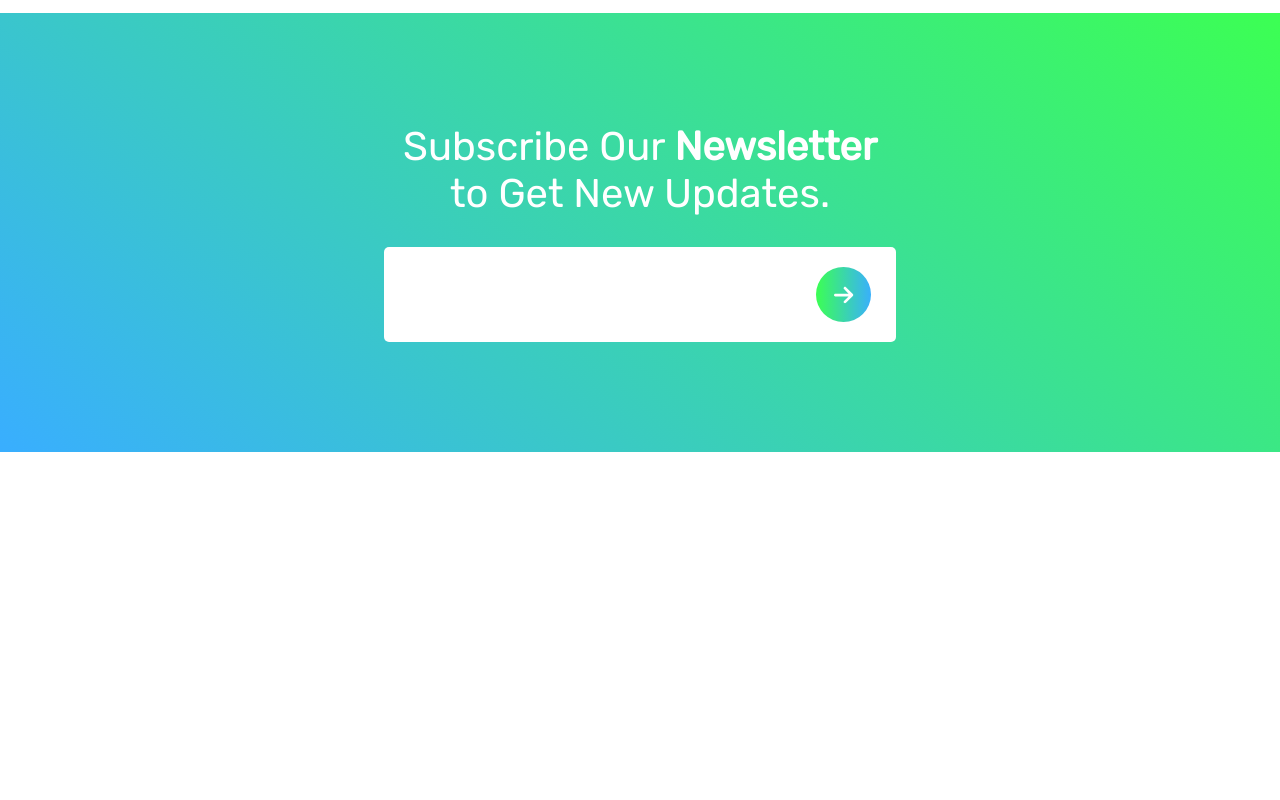
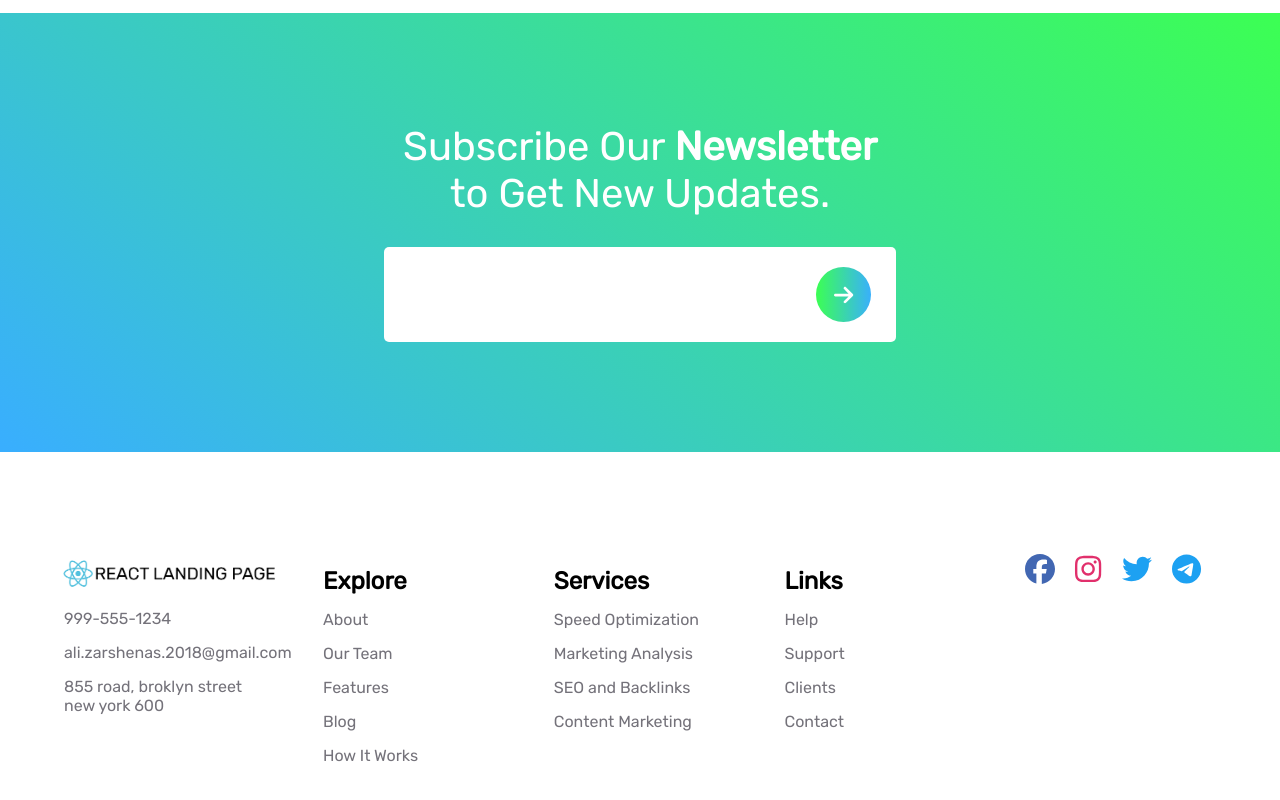
Before and after one commit to Zarshenas/React-landing-page, a React (Create React App) app: page / in a window 1280 px wide. Shown: the part 9281-10081 px from the top of the page. Before the commit the page ends 9833 px from the top, so only its background shows below. Built offline with nearby package versions, Linux system fonts and the light colour scheme.

Commit message:
footer added

```diff
--- a/package.json
+++ b/package.json
@@ -4,6 +4,8 @@
   "private": true,
   "dependencies": {
     "@fortawesome/fontawesome-svg-core": "^6.2.0",
+    "@fortawesome/free-brands-svg-icons": "^6.2.0",
+    "@fortawesome/free-regular-svg-icons": "^6.2.0",
     "@fortawesome/free-solid-svg-icons": "^6.2.0",
     "@fortawesome/react-fontawesome": "^0.2.0",
     "@testing-library/jest-dom": "^5.16.5",
--- a/public/index.html
+++ b/public/index.html
@@ -16,6 +16,6 @@
     <noscript>You need to enable JavaScript to run this app.</noscript>
     <nav id="navbar"></nav>
     <main id="root"></main>
-
+    <footer id="footer"></footer>
   </body>
 </html>
--- a/src/App.js
+++ b/src/App.js
@@ -13,6 +13,7 @@ import CompletedProjects from './Components/CompletedProjects';
 import AppInterfaces from './Components/AppInterfaces';
 import FAQ from './Components/Faq';
 import Subscribe from './Components/Subscribe';
+import Footer from './Components/Footer';
 
 class App extends Component {
   render() {
@@ -33,6 +34,7 @@ class App extends Component {
         <AppInterfaces />
         <FAQ />
         <Subscribe />
+        <Footer />
       </>
     );
   }
--- a/src/Components/Faq.js
+++ b/src/Components/Faq.js
@@ -27,7 +27,7 @@ class FAQ extends Component {
         return (
             <section className={`${styles.faqSection} container`}>
                 <h1>Want to <span>Ask Something</span> <br/> From Us?</h1>
-                <Accordion Pre-expanded>
+                <Accordion>
                     {this.state.FAQ.map((item) => (
                         <AccordionItem key={item.id}>
                             <AccordionItemHeading>
--- /dev/null
+++ b/src/Components/Footer.js
@@ -0,0 +1,50 @@
+import React, { Component } from 'react';
+import  ReactDOM  from 'react-dom';
+import styles from './Footer.module.css';
+import {FontAwesomeIcon} from "@fortawesome/react-fontawesome";
+import {faFacebook ,faInstagram , faTwitter , faTelegram} from "@fortawesome/free-brands-svg-icons";
+import logo from '../Images/Logo.png';
+class Footer extends Component {
+    render() {
+        return ReactDOM.createPortal(
+            <section className={`${styles.footerCon} container`}>
+                <ul className={styles.listCon}>
+                    <li><img src={logo} alt='logo'/></li>
+                    <li><a href="tel:999-555-1234">999-555-1234</a></li>
+                    <li><a href="mailto:ali.zarshenas.2018@gmail.com">ali.zarshenas.2018@gmail.com</a></li>
+                    <li><p>855 road, broklyn street <br/> new york 600</p></li>
+                </ul>
+                <ul className={styles.listCon}>
+                    <li><h1>Explore</h1></li>
+                    <li><a href="# ">About</a></li>
+                    <li><a href="# ">Our Team</a></li>
+                    <li><a href="# ">Features</a></li>
+                    <li><a href="# ">Blog</a></li>
+                    <li><a href="# ">How It Works</a></li>
+                </ul>
+                <ul className={styles.listCon}>
+                    <li><h1>Services</h1></li>
+                    <li><a href="# ">Speed Optimization</a></li>
+                    <li><a href="# ">Marketing Analysis</a></li>
+                    <li><a href="# ">SEO and Backlinks</a></li>
+                    <li><a href="# ">Content Marketing</a></li>
+                </ul>
+                <ul className={styles.listCon}>
+                    <li><h1>Links</h1></li>
+                    <li><a href="# ">Help</a></li>
+                    <li><a href="# ">Support</a></li>
+                    <li><a href="# ">Clients</a></li>
+                    <li><a href="# ">Contact</a></li>
+                </ul>
+                <div className={styles.socialCon}>
+                    <a href="# " style={{color:"#4267B2"}}><FontAwesomeIcon icon={faFacebook}></FontAwesomeIcon></a>
+                    <a href="# " style={{color:"#E1306C"}}><FontAwesomeIcon icon={faInstagram}></FontAwesomeIcon></a>
+                    <a href="# " style={{color:"#1DA1F2"}}><FontAwesomeIcon icon={faTwitter}></FontAwesomeIcon></a>
+                    <a href="# " style={{color:"#1DA1F2"}}  ><FontAwesomeIcon icon={faTelegram}></FontAwesomeIcon></a>
+                </div>
+            </section>
+        ,document.getElementById("footer"));
+    }
+}
+
+export default Footer;
--- /dev/null
+++ b/src/Components/Footer.module.css
@@ -0,0 +1,55 @@
+.footerCon{
+    margin:0 auto 100px;
+    text-align: center;
+    display: grid;
+    grid-template-columns: repeat(1fr);
+    grid-template-rows: repeat(1fr);
+    grid-gap: 20px;
+}
+.listCon{
+    list-style:none;
+}
+.listCon li img{
+    width: 250px;
+    margin-left: -21px;
+    margin-bottom: -20px;
+    margin-top: -30px;
+}
+.listCon li{
+    margin: 15px 0;
+}
+.listCon li a , .listCon li p{
+    text-decoration: none;
+    font-size: 16px;
+    font-weight: 400;
+    color: #74727a;
+    transition: color 0.5s ease;
+}
+.listCon li a:hover{
+    color: #ffa065;
+}
+.socialCon a{
+    text-decoration: none;
+    margin: 0 10px;
+    font-size: 30px;
+    transition: all 0.5s ease;
+    scale: 1;
+}
+.socialCon a:hover{
+    scale: 2;
+}
+
+@media (min-width:768px) and (max-width : 1199px) {
+    .footerCon{
+        text-align: left;
+        grid-template-rows: repeat(1fr 1fr);
+        grid-template-columns: repeat(3 , minmax(min-content, 1fr));
+    }
+}
+@media (min-width:1200px) {
+    .footerCon{
+        text-align: left;
+        grid-template-columns: repeat(5 , minmax(min-content, 1fr));
+        grid-gap: 30px;
+    }
+}
```
Also changed, not shown: 1 other file (tests, documents, lock files or other folders).
